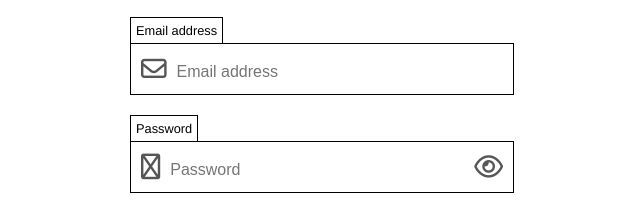
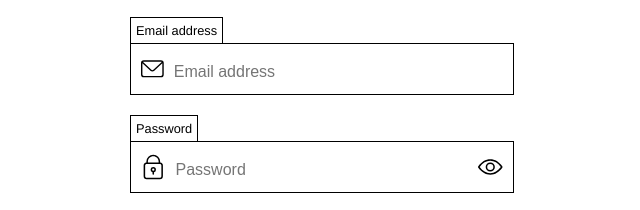
Before and after one commit to Huseyin-Gunaydin/Zalando1, a website: page index.html in a window 1280 px wide. Shown: the part 160-370 px from the top of the page, 318-958 px from the left. Drawn offline with Linux system fonts and the light colour scheme.

Commit message:
letzte commit

```diff
--- a/index.html
+++ b/index.html
@@ -31,7 +31,10 @@
       <form class="form">
         <label for="email"> Email address</label>
         <div class="formemail">
-          <i class="far fa-envelope"></i>
+          <svg class="zds-icon RC794g X9n9TI DlJ4rT pVrzNP H3jvU7" height="1em" width="1em" focusable="false" fill="currentColor" viewBox="0 0 24 24" aria-labelledby="email-500" role="img" aria-hidden="false">
+            <title id="email-500">email</title>
+            <path d="M21 3H3a3.004 3.004 0 0 0-3 3v12a3.004 3.004 0 0 0 3 3h18a3.004 3.004 0 0 0 3-3V6a3.004 3.004 0 0 0-3-3zm0 1.5c.318 0 .597.122.84.291l-8.816 8.229a1.505 1.505 0 0 1-2.048 0L2.16 4.79c.243-.17.522-.29.84-.291h18zm0 15H3c-.828 0-1.5-.672-1.5-1.5V6.225l8.454 7.89A2.988 2.988 0 0 0 12 14.92a2.987 2.987 0 0 0 2.046-.804l8.454-7.89V18c0 .828-.672 1.5-1.5 1.5z"></path>
+          </svg>
           <input
             name="email"
             type="email"
@@ -42,11 +45,17 @@
         </div>
         <label for="password">Password</label>
         <div class="form-password">
-          <div><i class="fas fa-lock"></i></div>
-
+          <svg class="zds-icon RC794g X9n9TI DlJ4rT pVrzNP H3jvU7" height="1em" width="1em" focusable="false" fill="currentColor" viewBox="0 0 24 24" aria-labelledby="lock-closed-501" role="img" aria-hidden="false">
+            <title id="lock-closed-501">lock-closed</title>
+            <path d="M18.75 7.532V6.75a6.75 6.75 0 1 0-13.5 0v.782A2.994 2.994 0 0 0 2.566 10.5V21a3.004 3.004 0 0 0 3 3h12.868a3.004 3.004 0 0 0 3-3V10.5a2.993 2.993 0 0 0-2.684-2.968zM12 1.5c2.9 0 5.25 2.35 5.25 5.25v.75H6.75v-.75C6.75 3.85 9.1 1.5 12 1.5zM19.934 21c-.001.828-.672 1.5-1.5 1.5H5.566c-.828 0-1.499-.672-1.5-1.5V10.5c.001-.828.672-1.5 1.5-1.5H18.434c.828 0 1.5.672 1.5 1.5V21z"></path>
+            <path d="M12 11.999a2.616 2.616 0 0 0-.75 5.128v1.623a.75.75 0 1 0 1.5 0v-1.624a2.62 2.62 0 0 0 1.875-2.502A2.625 2.625 0 0 0 12 11.999zm0 3.75a1.125 1.125 0 1 1 0-2.25 1.125 1.125 0 0 1 0 2.25z"></path>
+          </svg>
           <input name="password" type="password"id="password" placeholder="Password" />
-
-          <i class="fas fa-eye"></i>
+          <svg class="zds-icon RC794g X9n9TI DlJ4rT pVrzNP H3jvU7" height="1em" width="1em" focusable="false" fill="currentColor" viewBox="0 0 24 24" aria-labelledby="show-502" role="img" aria-hidden="false">
+            <title id="show-502">Show</title>
+            <path d="M23.867 11.573c-3.149-4.565-7.363-7.08-11.866-7.08H12c-4.503 0-8.718 2.515-11.867 7.08a.753.753 0 0 0 .002.857c3.179 4.565 7.406 7.077 11.908 7.077h.053c4.485-.02 8.666-2.535 11.774-7.083a.754.754 0 0 0-.003-.85zM12.09 18.004h-.046c-3.856 0-7.521-2.127-10.37-6.005 2.821-3.876 6.472-6.003 10.328-6.003 3.856 0 7.508 2.128 10.329 6.005-2.782 3.86-6.403 5.986-10.24 6.003z"></path>
+            <path d="M12 7.498a4.502 4.502 0 1 0 0 9.004 4.502 4.502 0 0 0 0-9.004zM12 15a3 3 0 1 1 0-6 3 3 0 0 1 0 6z"></path>
+          </svg>
         </div>
         <button type="submit">Login</button>
         <a href="#">Forget your password?</a>
--- a/scss/main.scss
+++ b/scss/main.scss
@@ -38,10 +38,6 @@ main {
       width: 30%;
     }
   }
-
-
-
-
   form {
     display: block;
     box-sizing: border-box;
@@ -76,12 +72,12 @@ main {
     border: 1px solid;
   }
 
-  .formemail i {
+  .formemail svg {
     font-size: 1.6rem;
     margin-left: 10px;
     margin-right: 10px;
-    font-weight: 100;
-    color: rgba(14, 14, 14, 0.7);
+
+
   }
 
   .form-password {
@@ -97,6 +93,11 @@ main {
     margin-right: 10px;
     font-weight: 100;
     color: rgba(14, 14, 14, 0.7);
+  }
+  .form-password svg{
+    font-size: 2rem;
+    margin-left: 10px;
+    margin-right: 10px;
   }
 
   button {
```
Also changed, not shown: css/style.css, 1 other file.
